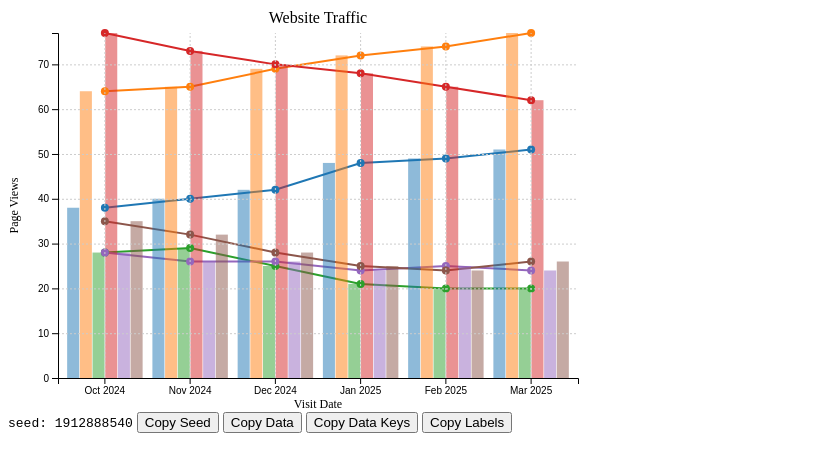
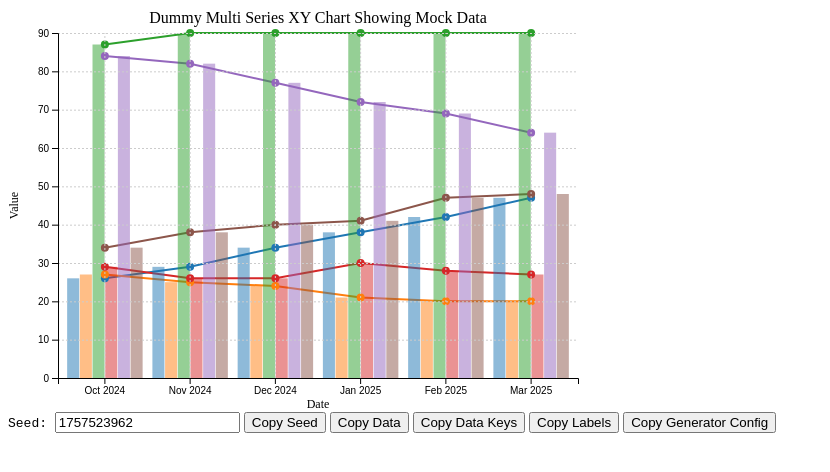
Before and after one commit to JoniBach/data-vis, a SvelteKit app: page / in a window 1280 px wide. Shown: the top 472 px of the page, without its empty margins (0-830 px from the left). Built offline with nearby package versions, Linux system fonts and the light colour scheme.

Commit message:
implamenting controls

```diff
--- a/src/lib/chart/LineChart.svelte
+++ b/src/lib/chart/LineChart.svelte
@@ -11,11 +11,22 @@
 
 	let chartContainer: HTMLElement;
 
-	onMount(() => {
+	// Function to render the chart
+	function renderChart() {
 		if (data && chartContainer) {
+			chartContainer.innerHTML = ''; // Clear previous chart
 			createLineChart(chartContainer, data, width, height, features, dataKeys);
 		}
+	}
+
+	// Initialize chart when component is mounted
+	onMount(() => {
+		renderChart();
 	});
+
+	// Reactive statement: re-render the chart when data, width, height, features, or dataKeys change
+
+	$: data, renderChart(); // This will trigger the chart update when any dependency changes
 </script>
 
 <div bind:this={chartContainer} class="chart-container"></div>
--- a/src/routes/+page.svelte
+++ b/src/routes/+page.svelte
@@ -1,6 +1,7 @@
 <script lang="ts">
 	import { generateXyData, LineChart } from '$lib/index.js'; // $lib is the alias for 'src/lib'
 	import type { DataGenerationConfig, Feature, SeriesData, DataKeys } from '$lib/index.js';
+	import { onMount } from 'svelte';
 
 	// Example usage with trendVariance configuration:
 	const config: DataGenerationConfig = {
@@ -17,10 +18,41 @@
 		}
 	};
 
-	// Generate data with seed
-	const { data, dataKeys, labels, seed } = generateXyData(config, null, 1912888540);
+	let seed = null; // Initialize the seed value
+	let data: SeriesData[];
+	let dataKeys: DataKeys;
+	let labels: any;
 
-	const features: Feature[] = [
+	// Generate data initially using the seed
+	function generateData() {
+		const generated = generateXyData(config, null, seed);
+		data = generated.data;
+		dataKeys = generated.dataKeys;
+		labels = generated.labels;
+		seed = generated.seed;
+	}
+
+	// Function to copy specific data to clipboard
+	function copyToClipboard(item: any, label: string) {
+		navigator.clipboard
+			.writeText(JSON.stringify(item, null, 2)) // seed is set to 2
+			.then(() => {
+				console.log(`${label} copied to clipboard!`);
+			})
+			.catch((err) => {
+				console.error(`Failed to copy ${label}: `, err);
+			});
+	}
+
+	// Run when the component is first mounted
+	onMount(() => {
+		generateData();
+	});
+
+	// Watch for changes in seed input and regenerate data
+	$: seed, generateData(); // Re-run data generation when seed changes
+	$: console.log(data);
+	$: features = [
 		{
 			feature: 'line',
 			hide: false
@@ -60,27 +92,21 @@
 			config: labels
 		}
 	];
-
-	// Function to copy specific data to clipboard
-	function copyToClipboard(item: any, label: string) {
-		navigator.clipboard
-			.writeText(JSON.stringify(item, null, 2))
-			.then(() => {
-				console.log(`${label} copied to clipboard!`);
-			})
-			.catch((err) => {
-				console.error(`Failed to copy ${label}: `, err);
-			});
-	}
 </script>
 
 <main>
+	<!-- Chart rendering -->
 	<LineChart {data} {dataKeys} width={600} height={400} {features} />
-	<code>seed: {seed}</code>
+
+	<!-- Seed input field to allow user input -->
+	<code>
+		Seed: <input bind:value={seed} type="number" />
+	</code>
 
 	<!-- Buttons to copy the seed, data, dataKeys, and labels individually -->
 	<button on:click={() => copyToClipboard(seed, 'Seed')}>Copy Seed</button>
 	<button on:click={() => copyToClipboard(data, 'Data')}>Copy Data</button>
 	<button on:click={() => copyToClipboard(dataKeys, 'Data Keys')}>Copy Data Keys</button>
 	<button on:click={() => copyToClipboard(labels, 'Labels')}>Copy Labels</button>
+	<button on:click={() => copyToClipboard(config, 'Config')}>Copy Generator Config</button>
 </main>
```
